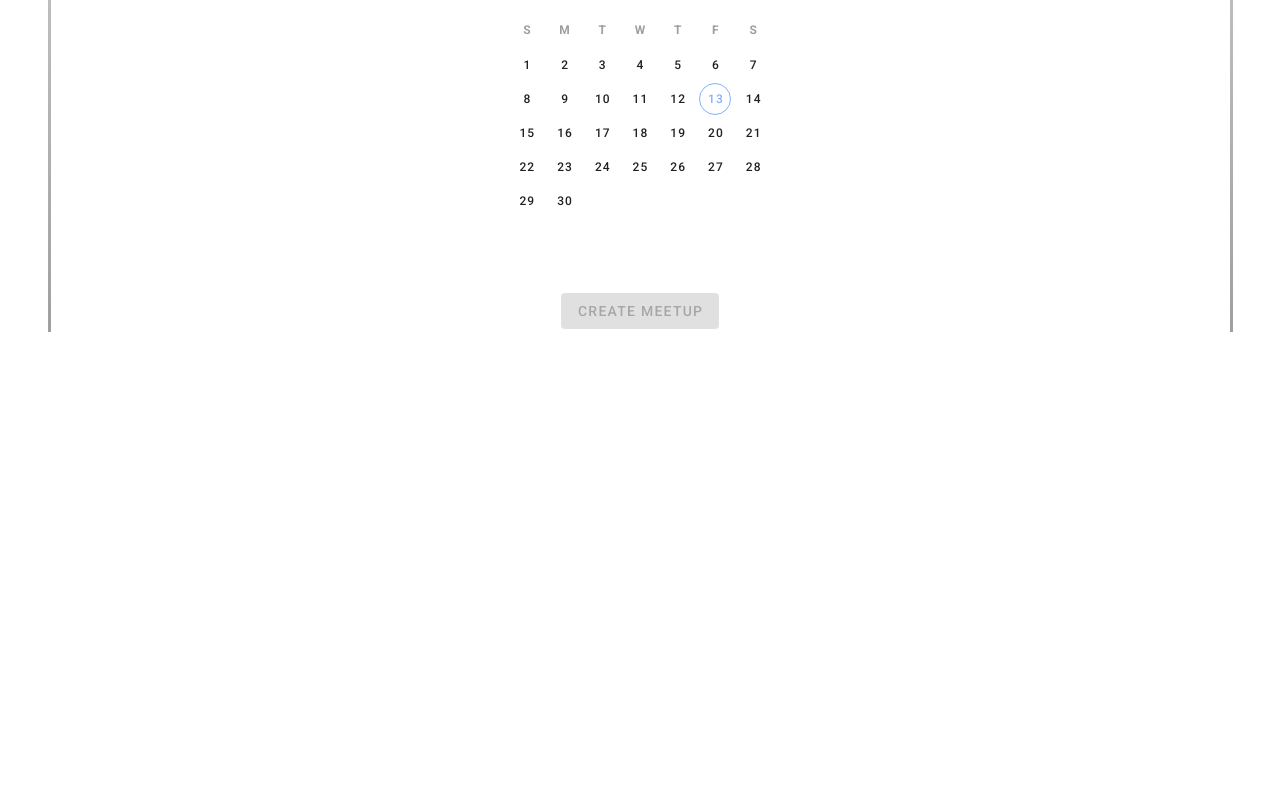
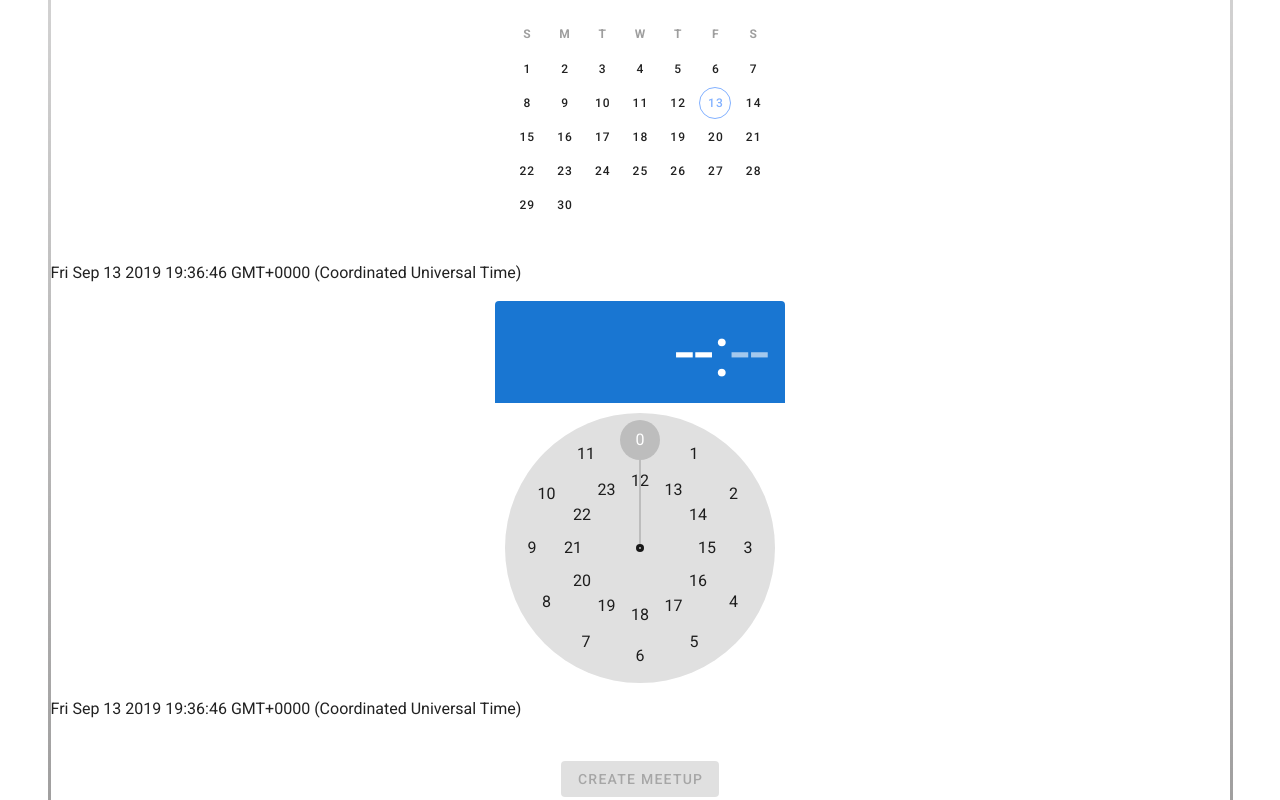
Before and after one commit to Konstantin1996/simple-app, a Vue app: page /meetups/create in a window 1280 px wide. Shown: the part 796-1596 px from the top of the page. Before the commit the page ends 1128 px from the top, so only its background shows below. Built offline with nearby package versions, Linux system fonts and the light colour scheme.

Commit message:
-added timepicker and datepicker -added logic connected with pickers -rewrited dummy data in store -added some information about the event in the Meetup

```diff
--- a/src/components/Meetups/CreateMeetup.vue
+++ b/src/components/Meetups/CreateMeetup.vue
@@ -46,12 +46,20 @@
             </v-flex>
           </v-layout>
 
-
-          <v-layout row ma-0>
+          <v-layout row ma-1>
             <v-flex class="text-center">
-              <v-date-picker></v-date-picker>
+              <v-date-picker @input="onInputDate"></v-date-picker>
             </v-flex>
           </v-layout>
+          <p>{{date}}</p>
+
+          <v-layout row ma-1>
+            <v-flex class="text-center">
+              <v-time-picker format="24hr" @input="onInputTime"></v-time-picker>
+            </v-flex>
+          </v-layout>
+          <p>{{time}}</p>
+
           <v-layout row ma-0 my-5>
             <v-flex class="text-center"></v-flex>
           </v-layout>
@@ -74,7 +82,9 @@ export default {
       title: "",
       location: "",
       imageURL: "",
-      desc: ""
+      desc: "",
+      date: new Date(),
+      time: new Date(),
     };
   },
 
@@ -89,12 +99,22 @@ export default {
         location: this.location,
         imageURL: this.imageURL,
         desc: this.desc,
-        date: new Date()
+        date: this.time,
       };
 
       this.$store.dispatch("createMeetup", meetup);
       this.$router.push("/meetups");
+    },
+
+    onInputDate(date) {
+      this.date = new Date(date);
+    },
+
+    onInputTime(time) {
+      const hoursAndMinutes = time.split(':');
+      this.time = new Date(this.date.getYear(), this.date.getMonth(), this.date.getDate(), hoursAndMinutes[0], hoursAndMinutes[1], 0);
     }
+
   },
 
   computed: {
@@ -103,9 +123,16 @@ export default {
         this.title !== "" &&
         this.location !== "" &&
         this.imageURL !== "" &&
-        this.desc !== ""
+        this.desc !== "" &&
+        this.date !== "" &&
+        this.time !== ""
       );
-    }
+    },
+
+  },
+
+  formattedDate() {
+    return this.date;
   }
 };
 </script>
--- a/src/components/Meetups/Meetup.vue
+++ b/src/components/Meetups/Meetup.vue
@@ -3,15 +3,20 @@
     <v-layout row wrap>
       <v-flex>
         <v-card>
-          <v-card-title>
-            {{meetup.title}}
-          </v-card-title>
-          <v-img
-            height="400px"
-            cover
-            :src="meetup.imageURL"
-          ></v-img>
-          <v-card-text>{{meetup.desc}}</v-card-text>
+          <v-card-title>{{meetup.title}}</v-card-title>
+          <v-img height="400px" cover :src="meetup.imageURL"></v-img>
+          <v-card-text>
+            <h2>Description</h2>
+            <p>{{meetup.desc}}</p>
+          </v-card-text>
+          <v-card-text>
+            <h2>Location</h2>
+            <p>{{meetup.location}}</p>
+          </v-card-text>
+          <v-card-text>
+            <h2>Date</h2>
+            <p>{{meetup.date}}</p>
+          </v-card-text>
           <v-card-actions>
             <v-btn>Register</v-btn>
             <v-spacer></v-spacer>
@@ -25,7 +30,7 @@
 
 <script>
 export default {
-  name: 'Meetup',
+  name: "Meetup",
 
   props: {
     id: String
@@ -33,10 +38,9 @@ export default {
 
   computed: {
     meetup() {
-      return this.$store.getters.loadMeetup(this.id)
+      return this.$store.getters.loadMeetup(this.id);
     }
   }
-
 };
 </script>
 
--- a/src/store/index.js
+++ b/src/store/index.js
@@ -12,7 +12,8 @@ export const store = new Vuex.Store({
                 id: "1",
                 title: "Meetup NY",
                 desc: 'Lorem ipsum dolor sit amet consectetur adipisicing elit. Consequatur, nobis! Ea omnis recusandae blanditiis ducimus quod nemo facere tempora at harum odit, porro necessitatibus asperiores.',
-                date: '2019-06-03'
+                date: new Date(),
+                location: 'Saint-Petersburg'
             },
             {
                 imageURL:
@@ -20,14 +21,16 @@ export const store = new Vuex.Store({
                 id: "2",
                 title: "Meetup California",
                 desc: ',Lorem ipsum dolor sit amet consectetur adipisicing elit. Consequatur, nobis! Ea omnis recusandae blanditiis ducimus quod nemo facere tempora at harum odit, porro necessitatibus asperiores.',
-                date: '2019-06-03'
+                date: new Date(),
+                location: 'Saint-Petersburg'
             },
             {
                 imageURL: "https://www.akdmc.com/media/2822/russia.jpg",
                 id: "3",
                 title: "Meetup Russia",
                 desc: 'Lorem ipsum dolor sit amet consectetur adipisicing elit. Consequatur, nobis! Ea omnis recusandae blanditiis ducimus quod nemo facere tempora at harum odit, porro necessitatibus asperiores.',
-                date: '2019-06-03'
+                date: new Date(),
+                location: 'Saint-Petersburg'
             }
         ],
         user: {
```
